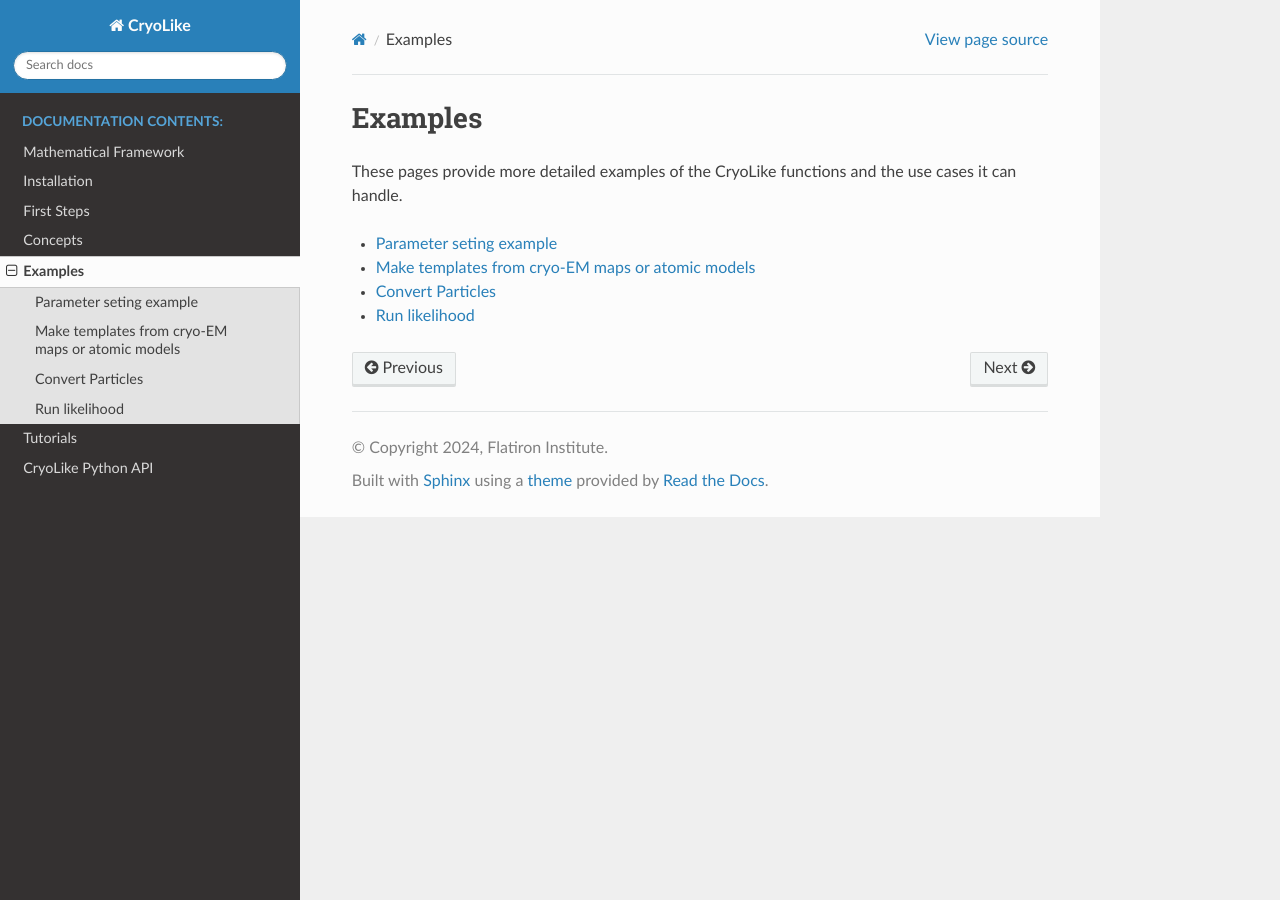
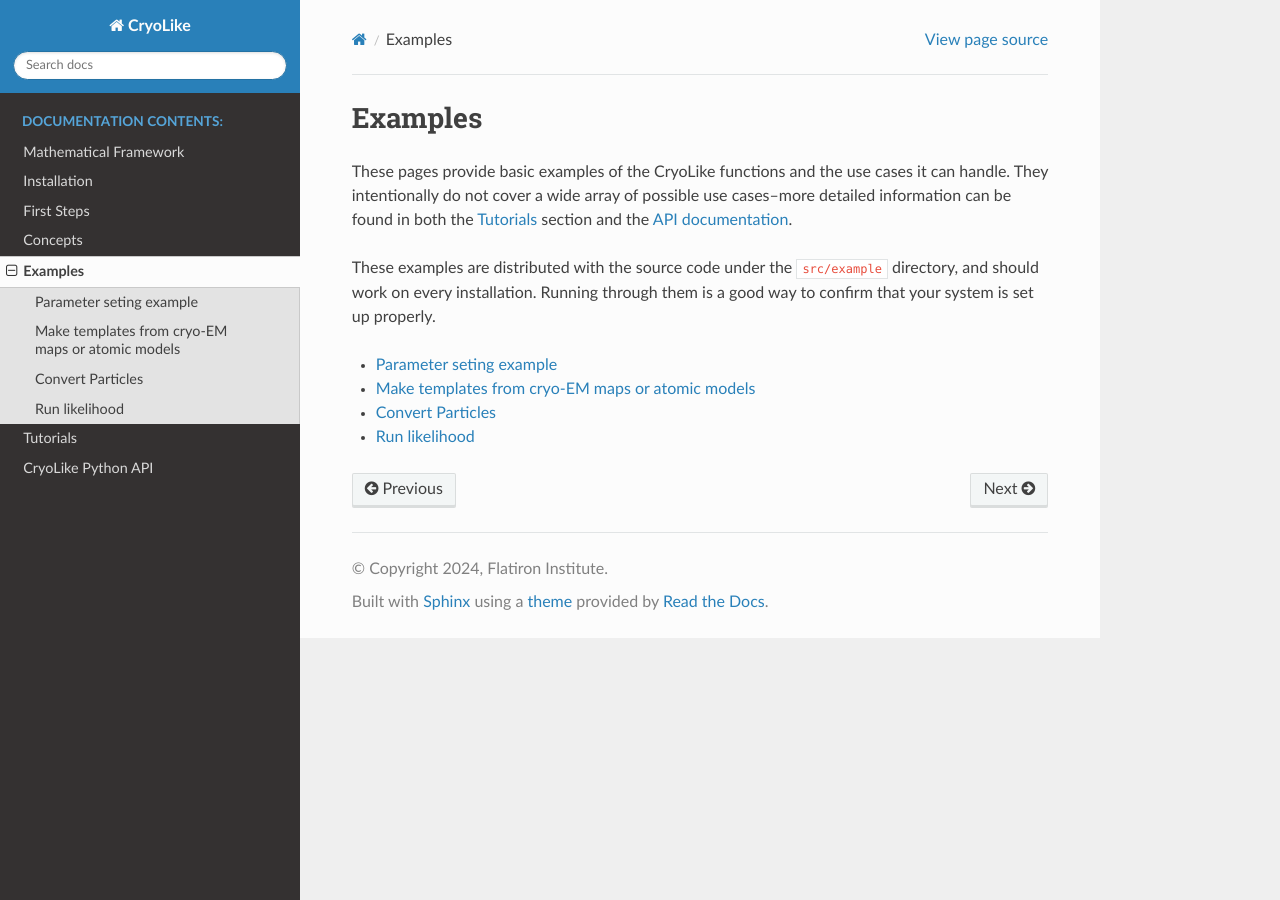
Before and after one commit to flatironinstitute/CryoLike, a Sphinx documentation site: the page built from docs/source/examples/examples.rst, in a window 1280 px wide. Built offline with Sphinx 7.4.7 and the Read the Docs theme 3.1.0, drawn with Linux system fonts in a browser that asks for light colours.

Commit message:
Clarify examples landing page.

```diff
--- a/docs/source/examples/examples.rst
+++ b/docs/source/examples/examples.rst
@@ -1,14 +1,16 @@
 Examples
 ==========================
-.. Also considered: "Functionality in detail"
 
-These pages provide more detailed examples of the CryoLike
-functions and the use cases it can handle.
+These pages provide basic examples of the CryoLike
+functions and the use cases it can handle. They intentionally
+do not cover a wide array of possible use cases--more detailed
+information can be found in both the :doc:`/tutorials/tutorials`
+section and the :doc:`API documentation </pythonapi/modules>`.
 
-
-.. Check out the :doc:`usage` section for further information, including
-  how to :doc:`install <installation>` the project.
-
+These examples are distributed with the source code under the
+``src/example`` directory, and should work on every installation.
+Running through them
+is a good way to confirm that your system is set up properly.
 
 .. toctree::
     :maxdepth: 2
```
